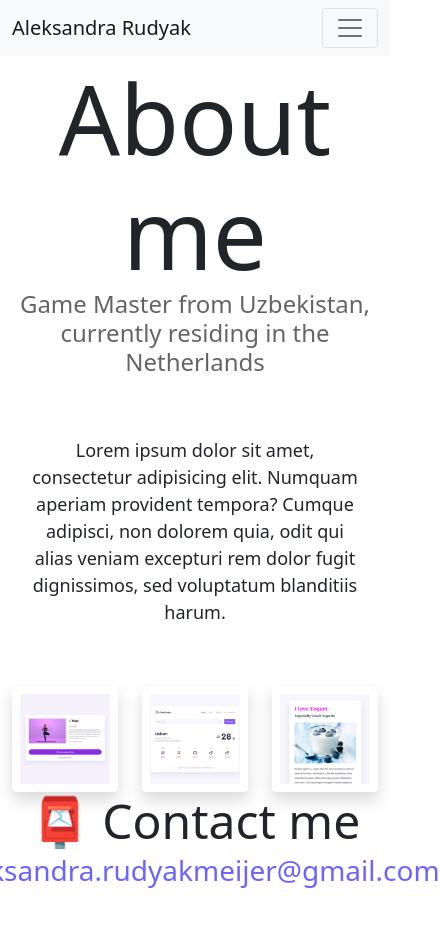
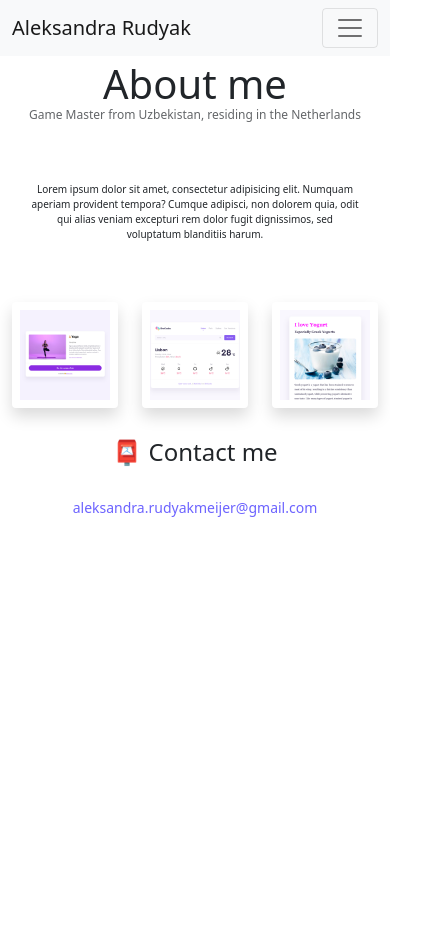
Before and after one commit to AleksRu21/portfoli-responsive, a plain HTML site: page about.html in a window 390 px wide. Shown: the whole page, 440 px wide, since content can reach past the window. After the commit the page ends 844 px from the top, so only its background shows below. Drawn offline with nearby package versions, Linux system fonts and the light colour scheme.

Commit message:
Added media details

```diff
--- a/about.html
+++ b/about.html
@@ -53,7 +53,7 @@
     </nav>
 
     <h1 id="about">About me</h1>
-    <h3>Game Master from Uzbekistan, currently residing in the Netherlands</h3>
+    <h3>Game Master from Uzbekistan, residing in the Netherlands</h3>
     <div class="about-paragraphs">
       <p class="about-graph">
         Lorem ipsum dolor sit amet, consectetur adipisicing elit. Numquam
@@ -89,7 +89,7 @@
     </div>
 
     <div id="contact">
-      <h2>📮 Contact me</h2>
+      <h2 class="contact">📮 Contact me</h2>
       <a href="mailto:aleksandra.rudyakmeijer@gmail.com" class="email-link">
         aleksandra.rudyakmeijer@gmail.com
       </a>
--- a/style.css
+++ b/style.css
@@ -35,6 +35,10 @@ p {
   font-size: 18px;
   line-height: 1.5;
   text-align: left;
+}
+
+.contact {
+  margin: 50px;
 }
 
 .navigation-links {
@@ -111,3 +115,47 @@ p {
   display: flex;
   flex-wrap: wrap;
 }
+
+@media (max-width: 576px) {
+  h1 {
+    font-size: 40px;
+  }
+
+  h2 {
+    font-size: 24px;
+  }
+
+  h3 {
+    font-size: 12px;
+    opacity: 0.7;
+  }
+
+  p {
+    font-size: 10px;
+    text-align: center;
+  }
+
+  .email-link {
+    font-size: 14px;
+  }
+
+  .mainpage-link {
+    font-size: 10px;
+    padding: 10px 7px;
+    text-align: center;
+    display: block;
+    margin: 0 auto;
+    max-width: 100px;
+  }
+  .contact {
+    margin: 30px 15px;
+  }
+}
+
+@media (min-width: 576px) {
+  .mainpage-link {
+    display: block;
+    margin: 0 auto;
+    text-align: center;
+  }
+}
```
Also changed, not shown: index.html (+1 -1 lines).
